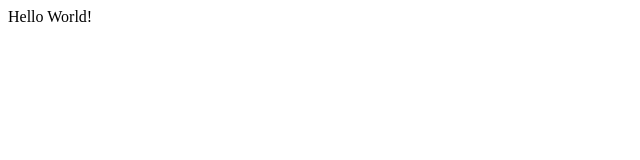
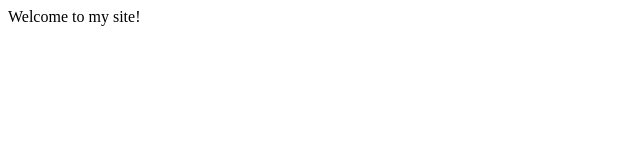
Before and after one commit to urhena/urhena.github.io, a plain HTML site: page index.html in a window 1280 px wide. Shown: the full height of the page, 0-640 px from the left. Drawn offline with Linux system fonts and the light colour scheme.

Commit message:
devel branch setup

```diff
--- a/index.html
+++ b/index.html
@@ -5,6 +5,6 @@
 		<title>urhena</title>
 	</head>
 	<body>
-		Hello World!
+		Welcome to my site!
 	</body>
 </html>
```
